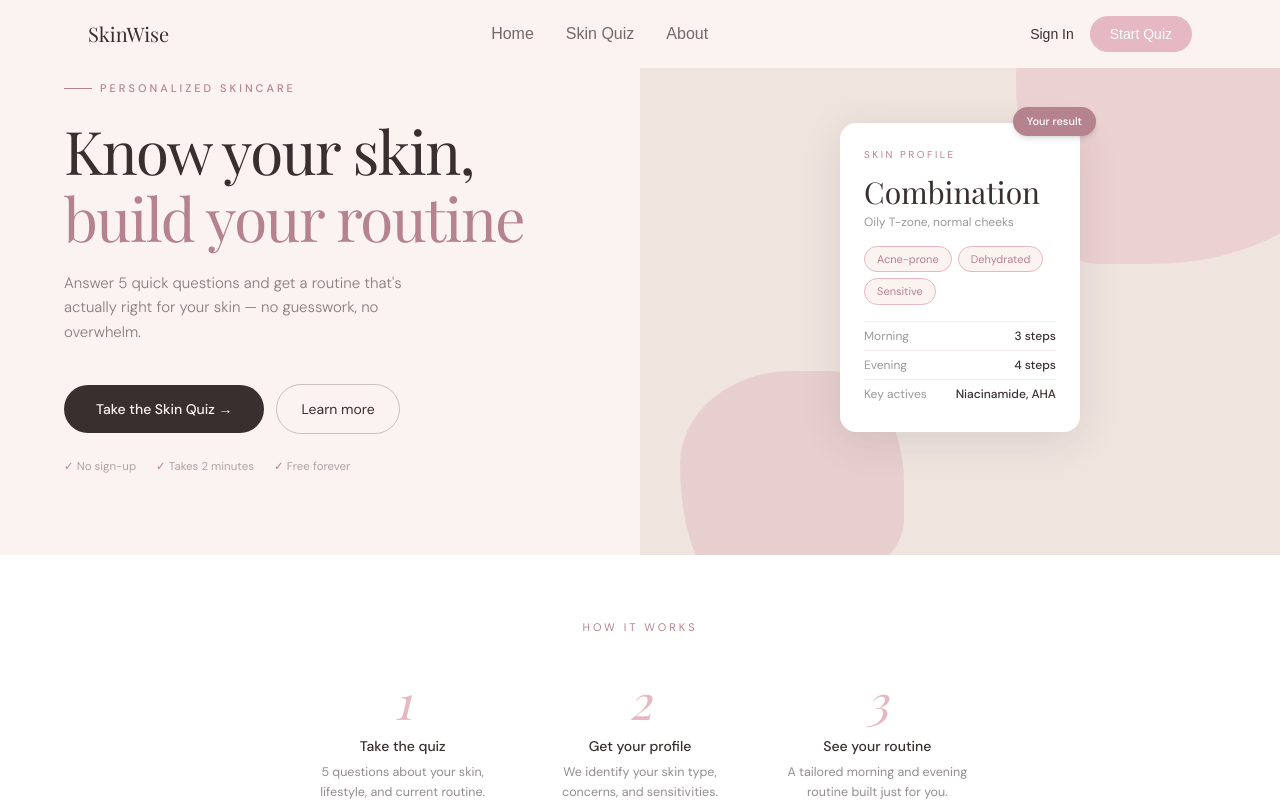
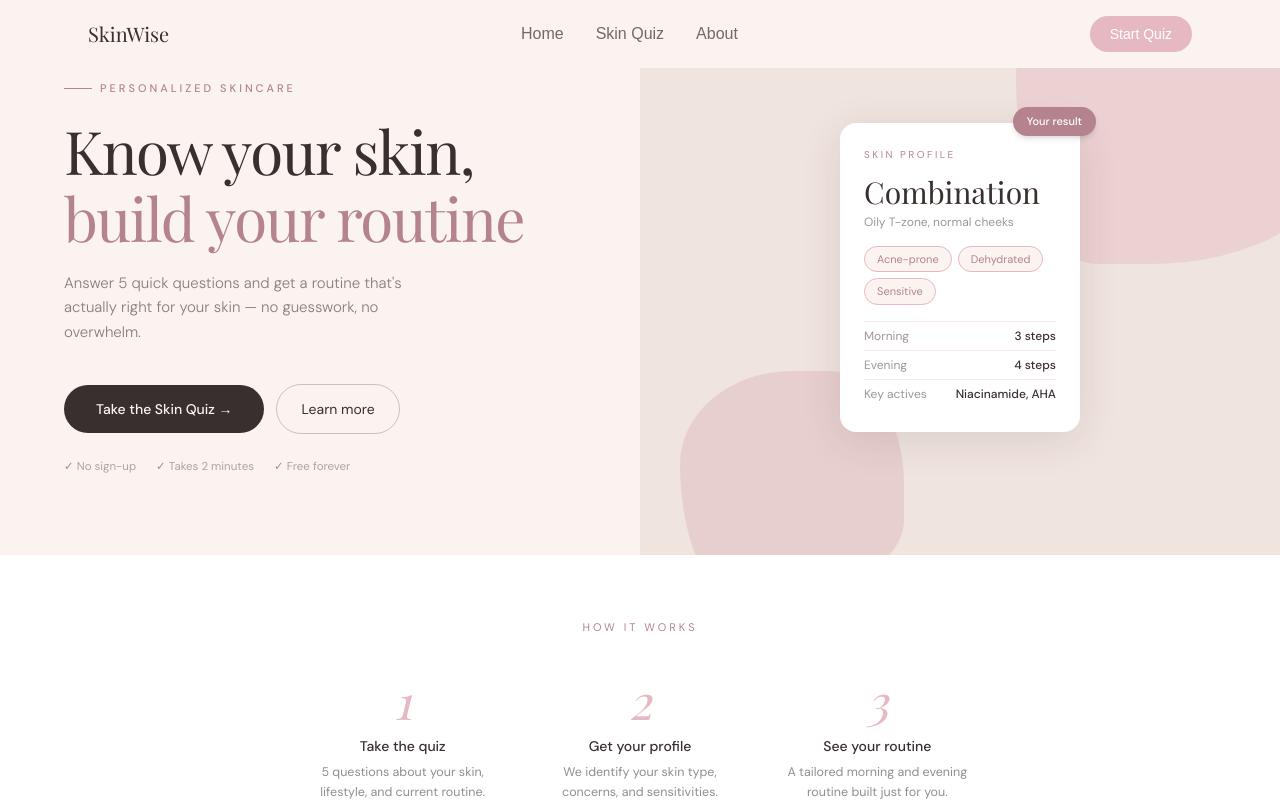
Before and after one commit to Shehnazdeep/SkinWise, a Next.js app: page / in a window 1280 px wide. Shown: the top 801 px of the page. Built offline with nearby package versions, Linux system fonts and the light colour scheme.

Commit message:
Fixed bugs

```diff
--- a/components/Header.tsx
+++ b/components/Header.tsx
@@ -88,9 +88,9 @@ export default function Header() {
                 <div className="flex items-center gap-4">
 
                     {/* Desktop buttons */}
-                    <button className="hidden md:inline text-sm font-medium text-[#3A2F2F] hover:opacity-80 transition">
+                    {/* <button className="hidden md:inline text-sm font-medium text-[#3A2F2F] hover:opacity-80 transition">
                         Sign In
-                    </button>
+                    </button> */}
                     <Link href="/quiz">
                         <button className="hidden md:inline-flex px-5 py-2 text-sm font-medium text-white rounded-full
                         bg-[#E6B8C2] hover:bg-[#B5838D] transition">
@@ -141,13 +141,13 @@ export default function Header() {
             {menuOpen && (
                 <div className="md:hidden border-t bg-[#FBF3F0]/90 backdrop-blur-md">
                     <nav className="flex flex-col px-6 py-4 space-y-4 text-[#3A2F2F]/80 font-medium">
-                        <a href="#" onClick={() => setMenuOpen(false)} className="hover:text-[#9C6871]">Home</a>
-                        <a href="#" onClick={() => setMenuOpen(false)} className="hover:text-[#9C6871]">Skin Quiz</a>
-                        <a href="#" onClick={() => setMenuOpen(false)} className="hover:text-[#9C6871]">About</a>
+                        <a href="/" onClick={() => setMenuOpen(false)} className="hover:text-[#9C6871]">Home</a>
+                        <a href="/quiz" onClick={() => setMenuOpen(false)} className="hover:text-[#9C6871]">Skin Quiz</a>
+                        <a href="/about" onClick={() => setMenuOpen(false)} className="hover:text-[#9C6871]">About</a>
 
                         <hr className="border-[#3A2F2F]/10" />
 
-                        <button className="text-left text-sm font-medium">Sign In</button>
+                        {/* <button className="text-left text-sm font-medium">Sign In</button> */}
                         <button className="mt-5 px-4 py-2 text-sm font-medium text-white rounded-full
                             bg-[#E6B8C2] hover:bg-[#B5838D] transition">
                             Start Quiz
```
